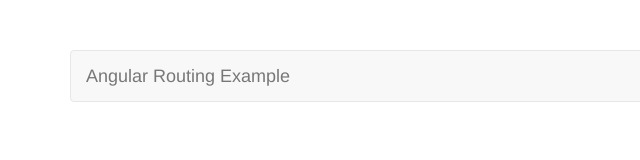
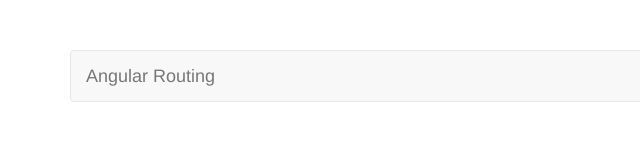
Before and after one commit to sinhvis/AngularRouter, a website: page public/views/index.html in a window 1280 px wide. Shown: the full height of the page, 0-640 px from the left. Drawn offline with nearby package versions, Linux system fonts and the light colour scheme; some packages are replaced by stand-ins of ours; files that its build step writes are made by us from their sources.

Commit message:
Changes to UI

```diff
--- a/public/views/index.html
+++ b/public/views/index.html
@@ -31,7 +31,7 @@
 	<header>
 		<nav class="navbar navbar-default">
 			<div class="navbar-header">
-				<a class="navbar-brand" href="/">Angular Routing Example</a>
+				<a class="navbar-brand" href="/">Angular Routing</a>
 			</div>
 
 			<ul class="nav navbar-nav navbar-right">
```
